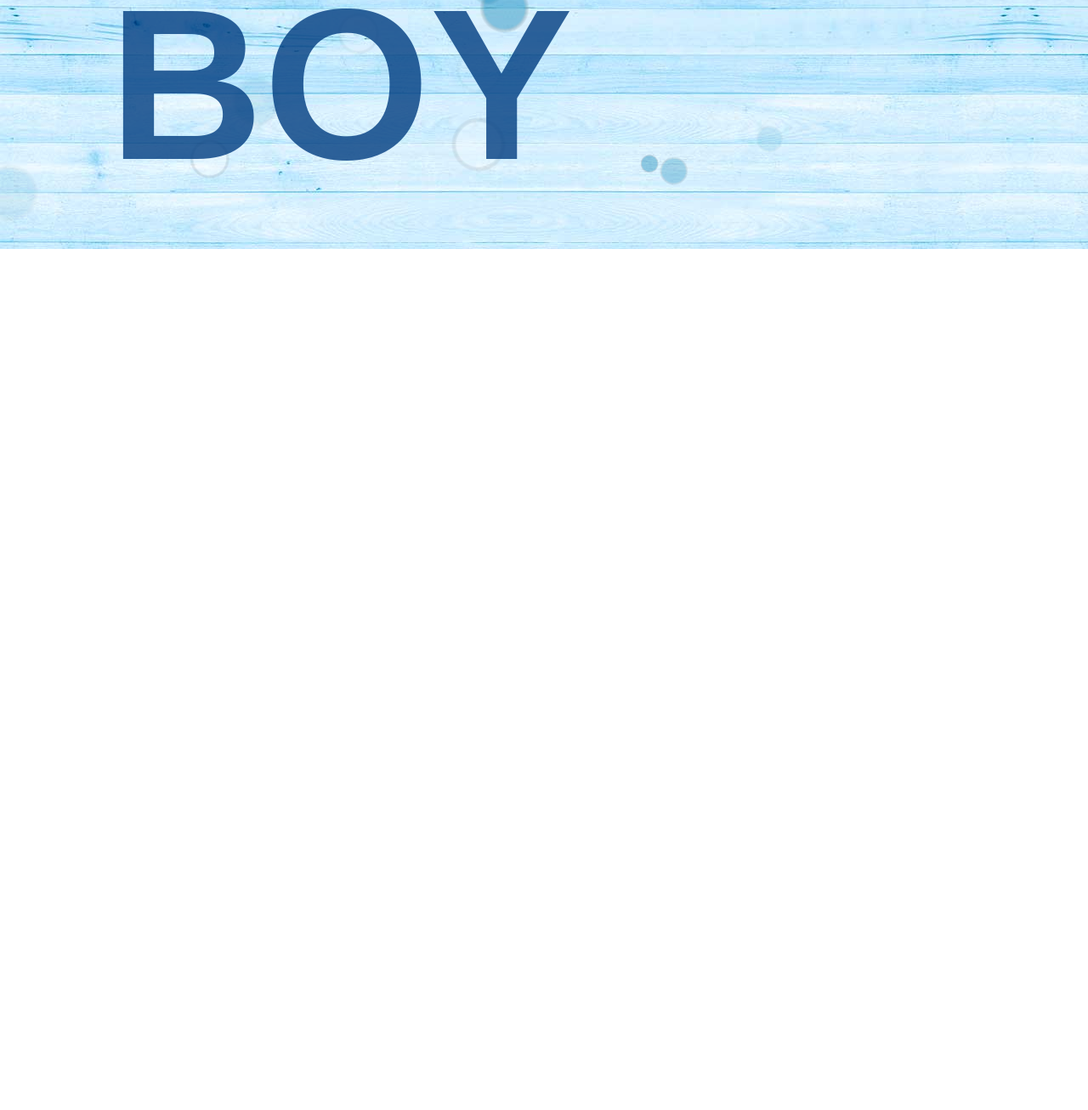
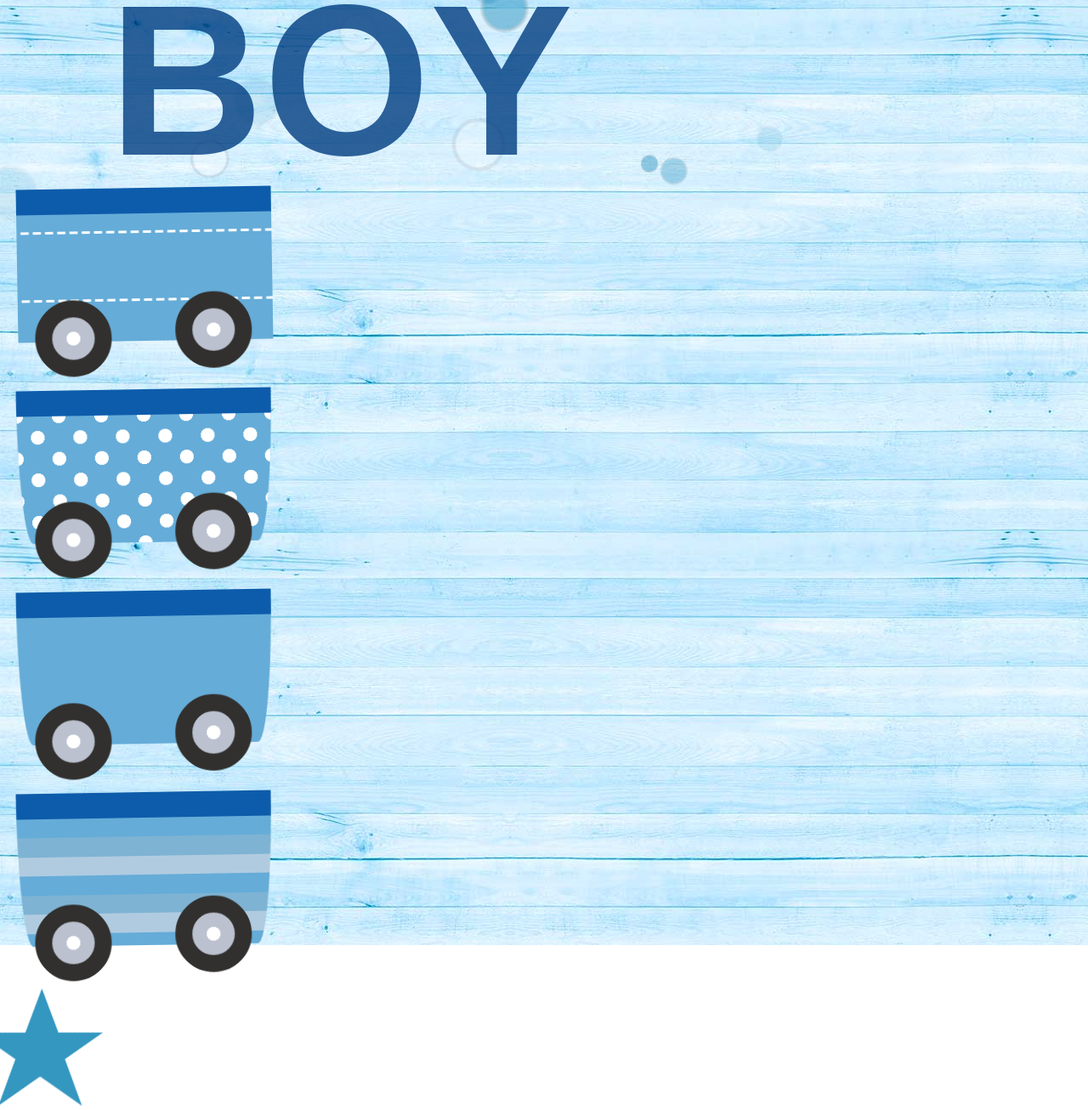
Before and after one commit to SerhiyAntipov/daniel, a plain HTML site: page index.html in a window 1280 px wide. Shown: the part 507-1813 px from the top of the page at 85% size. Before the commit the page ends 800 px from the top, so only its background shows below. Drawn offline with Linux system fonts and the light colour scheme.

Commit message:
add wagon

```diff
--- a/css/index.css
+++ b/css/index.css
@@ -26,9 +26,9 @@ html {
 }
 
 .congratulation {
-    position     : relative;
-    padding-top  : 5px;
-    /* margin-top: -250px; */
+    position        : relative;
+    /* padding-top  : 5px; */
+    /* margin-top   : -250px; */
 }
 
 .teddy-bear {
@@ -227,7 +227,172 @@ h2.main-text {
     }
 }
 
+
+/* ============================== */
+
 #bulbe {
     position: fixed;
     top     : 0;
 }
+
+/* star ========================== */
+
+.d14 {
+    margin       : 50px 0;
+    height       : 0;
+    width        : 0;
+    position     : relative;
+    border-right : 50px solid transparent;
+    border-bottom: 35px solid var(--color-lite--blue);
+    border-left  : 50px solid transparent;
+    transform    : rotate(35deg) scale(1.5);
+    opacity      : .8;
+    display      : inline-block;
+}
+
+.d14:before,
+.d14:after {
+    content : "";
+    height  : 0;
+    width   : 0;
+    position: absolute;
+}
+
+.d14:before {
+    top          : -26px;
+    left         : -32px;
+    border-bottom: 40px solid var(--color-lite--blue);
+    border-left  : 15px solid transparent;
+    border-right : 15px solid transparent;
+    transform    : rotate(-35deg);
+}
+
+.d14:after {
+    top          : 2px;
+    left         : -53px;
+    border-right : 50px solid transparent;
+    border-bottom: 35px solid var(--color-lite--blue);
+    border-left  : 50px solid transparent;
+    transform    : rotate(-70deg);
+}
+
+/* wagon ==================== */
+
+.wagon.locomotive{
+    width                     : 300px;
+    height                    : 150px;
+    position                  : relative;
+    background-size: 14.4px 3px;
+    background-repeat: repeat-x;
+    background-position: 0 20px, 0 100px;
+    background-color: var(--color-wagon-blue-2);
+    background-image: linear-gradient(90deg, transparent 5px, white 5px), linear-gradient(90deg, transparent 5px, white 5px);
+    /* border-bottom-left-radius : 0 0;
+    border-bottom-right-radius: 0 0; */
+    border-radius: 0;
+}
+
+
+.wagon {
+    width                     : 300px;
+    height                    : 150px;
+    position                  : relative;
+    border-top                : solid 30px var(--color-wagon-blue-1);
+    border-bottom-left-radius : 20px 200px;
+    border-bottom-right-radius: 20px 200px;
+    margin-left               : 20px;
+    margin-bottom: 57px;
+}
+
+.wagon::before {
+    content         : '';
+    width           : 50px;
+    height          : 50px;
+    display         : block;
+    border-radius   : 50%;
+    background-color: var(--color-wagon-grey-2);
+    border          : 20px solid var(--color-wagon-grey-1);
+    position        : absolute;
+    left            : 20px;
+    bottom          : -43px;
+    background-image: radial-gradient(circle, white 8px, transparent 8px)
+}
+
+.wagon::after {
+    content         : '';
+    width           : 50px;
+    height          : 50px;
+    display         : block;
+    border-radius   : 50%;
+    background-color: var(--color-wagon-grey-2);
+    border          : 20px solid var(--color-wagon-grey-1);
+    position        : absolute;
+    right           : 20px;
+    bottom          : -43px;
+    background-image: radial-gradient(circle, white 8px, transparent 8px)
+}
+
+.wagon.wagon-03 {
+    background-image: repeating-linear-gradient(var(--color-wagon-blue-2) 0 15%, var(--color-wagon-blue-3) 15% 30%, var(--color-wagon-blue-4) 30% 45%);
+}
+
+.wagon.wagon-02 {
+    background-color: var(--color-wagon-blue-2);
+}
+
+.wagon.wagon-01 {
+    background-size    : 50px 50px;
+    background-repeat  : repeat;
+    background-position: 25px 25px, 0px 0px;
+    background-color   : var(--color-wagon-blue-2);
+    background-image   : radial-gradient(circle, white 8px, transparent 8px), radial-gradient(circle, white 8px, transparent 8px);
+}
+
+.wagon::after{
+    animation-name: move1;
+    animation-duration: 2s;
+    animation-iteration-count: infinite;
+}
+
+.wagon::before{
+    animation-name: move2;
+    animation-duration: 2s;
+    animation-iteration-count: infinite;
+}
+
+.wagon{
+    animation-name: rotate;
+    animation-duration: 3s;
+    animation-iteration-count: infinite;
+}
+
+@keyframes move1{
+    50% {
+        margin-bottom: 10px;
+        margin-right: 5px;
+    }
+    100%{
+        margin-bottom: 0;
+        margin-right: 0;
+    }
+}
+
+@keyframes move2{
+    25% {
+        margin-bottom: 10px;
+        margin-right: 5px;
+    }
+    75%{
+        margin-bottom: 0;
+        margin-right: 0;
+    }
+}
+
+@keyframes rotate{
+    25% {
+        transform: rotate(1deg);
+    }
+    75%{
+        transform: rotate(-1deg);
+    }
+}
--- a/css/var.css
+++ b/css/var.css
@@ -2,4 +2,11 @@
     --color-blue      : #2d73a4;
     --color-dark-blue : #485178;
     --color-lite--blue: #007db1;
+
+    --color-wagon-blue-1: #0d5cab;
+    --color-wagon-blue-2: #65acd8;
+    --color-wagon-blue-3: #7eb3d3;
+    --color-wagon-blue-4: #b0cbe0;
+    --color-wagon-grey-1: #31302e;
+    --color-wagon-grey-2: #bbc1cf;
 }
--- a/index.html
+++ b/index.html
@@ -14,8 +14,8 @@
         <header></header>
         <main class="bg-wood">
             <canvas id="bulbe"></canvas>
-            <canvas class="teddy-bear-string" id="teddy-bear-string" width="1920"></canvas>
             <section class="congratulation">
+                <canvas class="teddy-bear-string" id="teddy-bear-string" width="1920"></canvas>
                 <img class="teddy-bear" src="./images/teddy-bear.png" alt="teddy-bear">
                 <div class="container">
                     <canvas class="cloud" id="cloud" width="300" height="200"></canvas>
@@ -25,8 +25,25 @@
                     <h2 class="main-text">Boy</h2>
                 </div>
             </section>
-            <section class="train"></section>
+            <section class="train">
+                <div class="locomotive-wrapper">
+                    <div class="locomotive wagon"></div>
+                </div>
+
+                <div class="wagon-wrapper">
+                    <div class="wagon wagon-01"></div>
+                </div>
+                <div class="wagon-wrapper">
+                    <div class="wagon wagon-02"></div>
+                </div>
+                <div class="wagon-wrapper">
+                    <div class="wagon wagon-03"></div>
+                </div>
+
+
+            </section>
         </main>
+        <div class="d14"></div>
         <footer></footer>
     </div>
     <script src="./js/clouds.js"></script>
```
